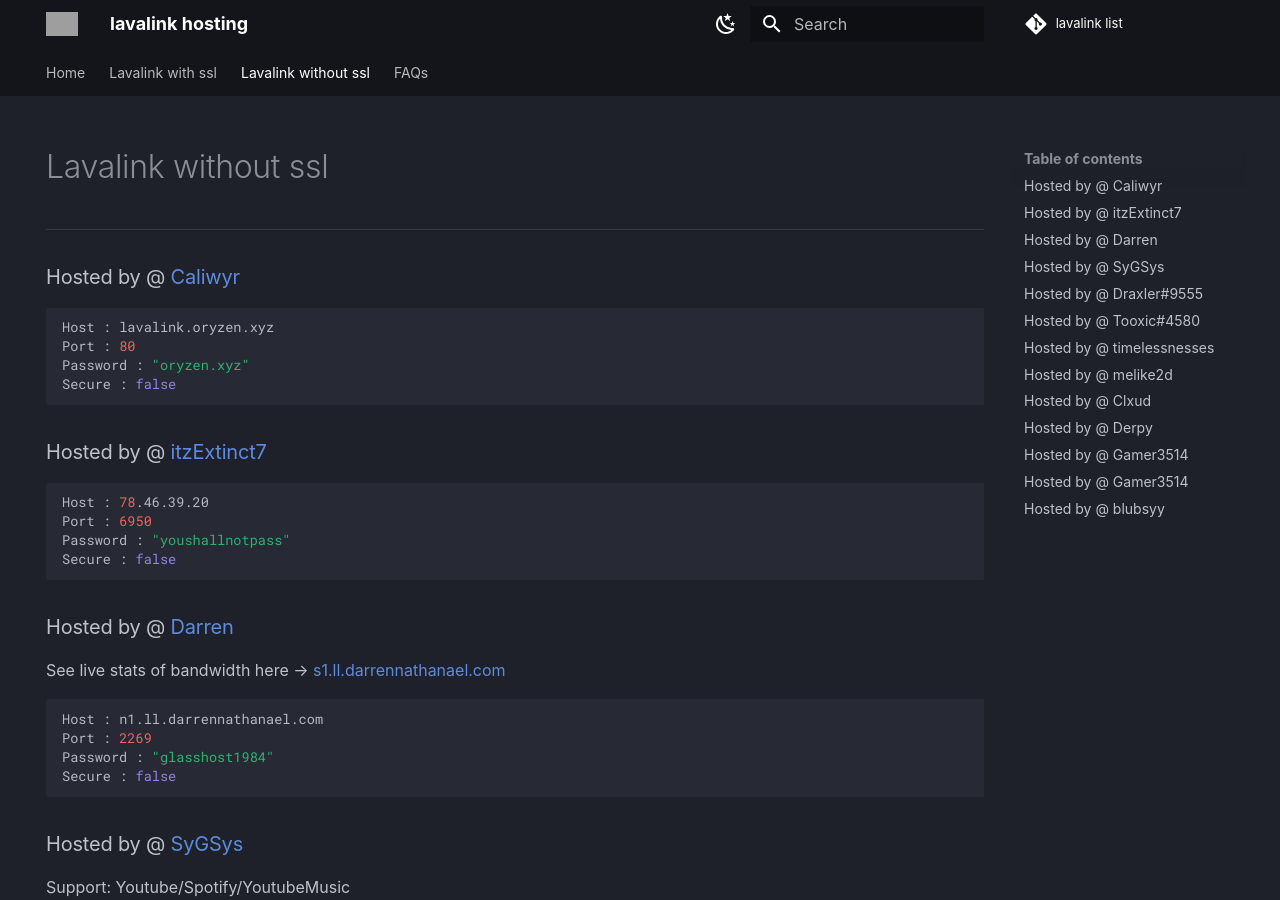
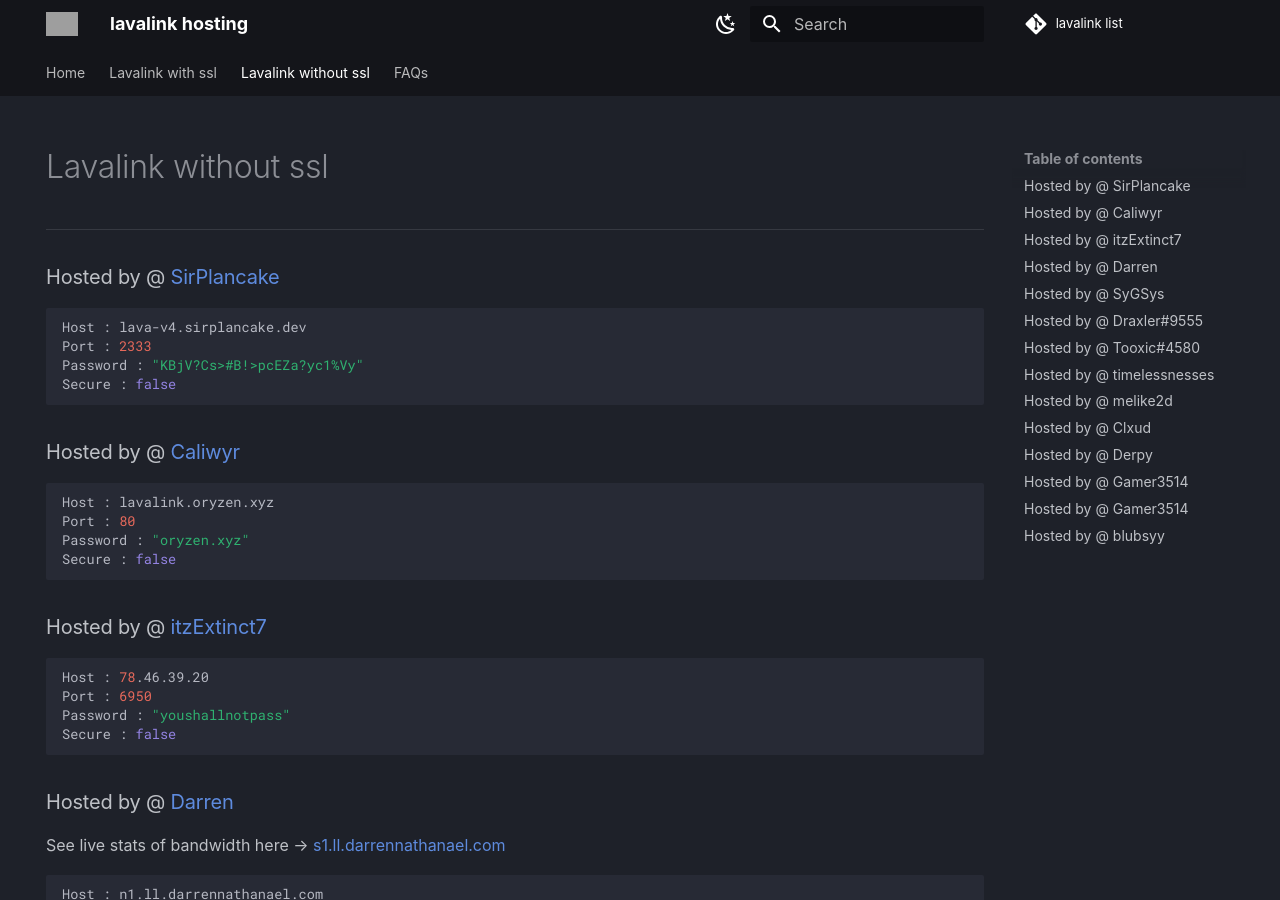
Before and after one commit to DarrenOfficial/lavalink-list, an MkDocs documentation site: the page built from docs/NoSSL/lavalink-without-ssl.md, in a window 1280 px wide and 900 px high. Built offline with MkDocs 1.6.1 and Material for MkDocs 9.7.7, drawn with Linux system fonts in a browser that asks for light colours; comment, search, counter and statistics services are not loaded; a style sheet for code colours, icons or effects is not loaded; grey boxes are pictures that could not be loaded.

Commit message:
Update lavalink-without-ssl.md

````diff
--- a/docs/NoSSL/lavalink-without-ssl.md
+++ b/docs/NoSSL/lavalink-without-ssl.md
@@ -7,6 +7,15 @@ description: Without SSL should work out of the box!
 <div data-ea-style="stickybox" class="dark horizontal" data-ea-publisher="darrennathanaelcom" data-ea-type="image"></div>
 
 ---
+
+### Hosted by @ [SirPlancake](https://discord.gg/cYAUHdznTJ)
+```bash
+Host : lava-v4.sirplancake.dev
+Port : 2333
+Password : "KBjV?Cs>#B!>pcEZa?yc1%Vy"
+Secure : false
+```
+
 ### Hosted by @ [Caliwyr](https://discord.gg/6xpF6YqVDd)
 ```bash
 Host : lavalink.oryzen.xyz
````
